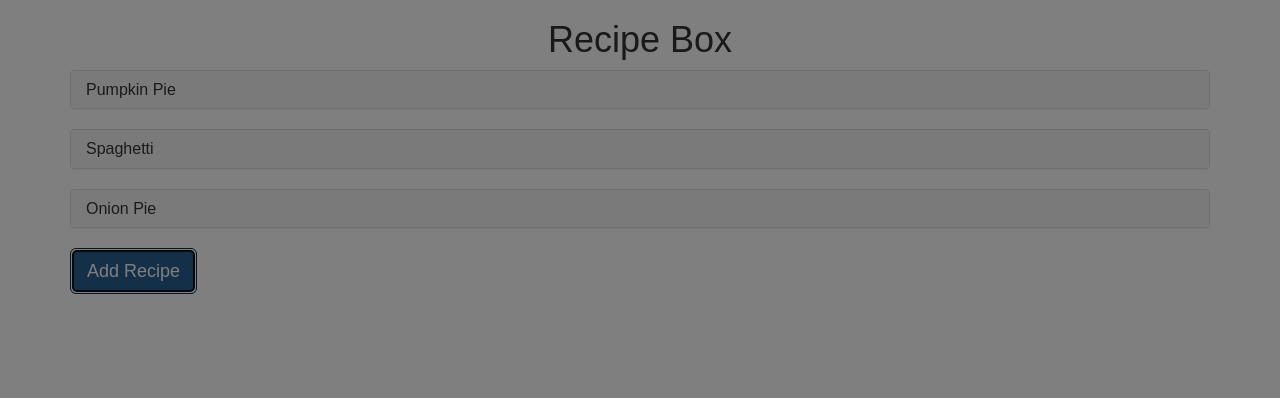
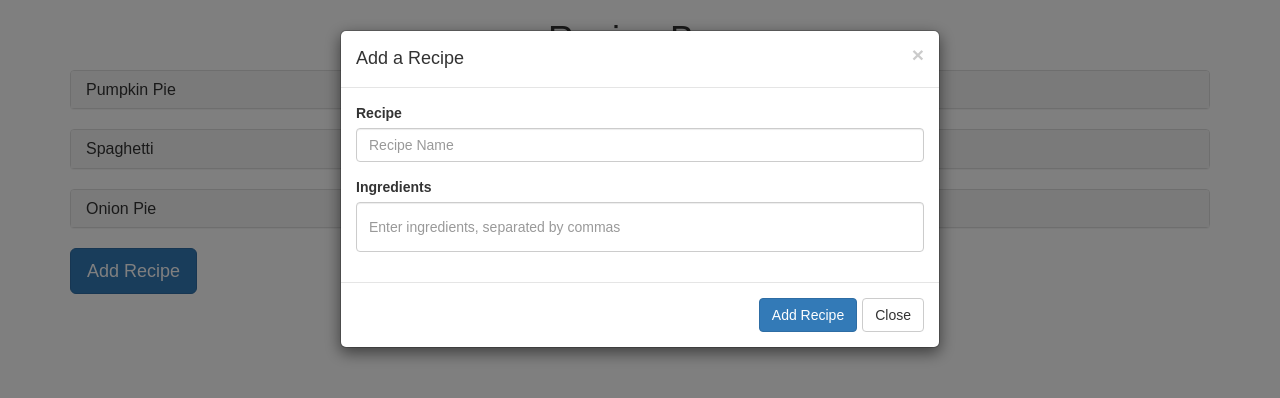
Before and after one commit to ashleydonohoe/recipe-box, a React (Create React App) app: page / in a window 1280 px wide. Both pictures are taken after a click on the button "Add Recipe". Shown: the top 398 px of the page. Built offline with nearby package versions, Linux system fonts and the light colour scheme.

Commit message:
accordion and all modals fixed

```diff
--- a/src/components/AddRecipe.js
+++ b/src/components/AddRecipe.js
@@ -4,8 +4,8 @@ class AddRecipe extends Component {
   render() {
     return (
       <div>
-        <button className="btn btn-primary btn-lg" data-toggle="modal" data-target="#myModal">Add Recipe</button>
-        <div className="modal fade" id="myModal" tabIndex="-1" role="dialog" aria-labelledby="myModalLabel">
+        <button className="btn btn-primary btn-lg" data-toggle="modal" data-target="#addRecipe">Add Recipe</button>
+        <div className="modal fade" id="addRecipe" tabIndex="-1" role="dialog" aria-labelledby="myModalLabel">
           <div className="modal-dialog" role="document">
             <div className="modal-content">
               <div className="modal-header">
--- a/src/components/EditRecipe.js
+++ b/src/components/EditRecipe.js
@@ -2,10 +2,11 @@ import React, { Component } from 'react';
 
 class EditRecipe extends Component {
   render() {
+    const modalId = "editRecipe" + this.props.number;
     return (
       <div>
-        <button className="btn btn-primary" data-toggle="modal" data-target="#myModal">Edit Recipe</button>
-        <div className="modal fade" id="myModal" tabIndex="-1" role="dialog" aria-labelledby="myModalLabel">
+        <button className="btn btn-primary" data-toggle="modal" data-target={"#" + modalId}>Edit Recipe</button>
+        <div className="modal fade" id={modalId} tabIndex="-1" role="dialog" aria-labelledby="myModalLabel">
           <div className="modal-dialog" role="document">
             <div className="modal-content">
               <div className="modal-header">
--- a/src/components/RecipeItem.js
+++ b/src/components/RecipeItem.js
@@ -27,7 +27,7 @@ class RecipeItem extends React.Component {
                       )
                     })}
                     <div className="button-group">
-                      <EditRecipe onEdit={this.props.editRecipe}/>
+                      <EditRecipe number={this.props.number} onEdit={this.props.editRecipe}/>
                       <button onClick={this.props.onDelete} className="btn btn-danger">Delete</button>
                     </div>
                   </div>
```
